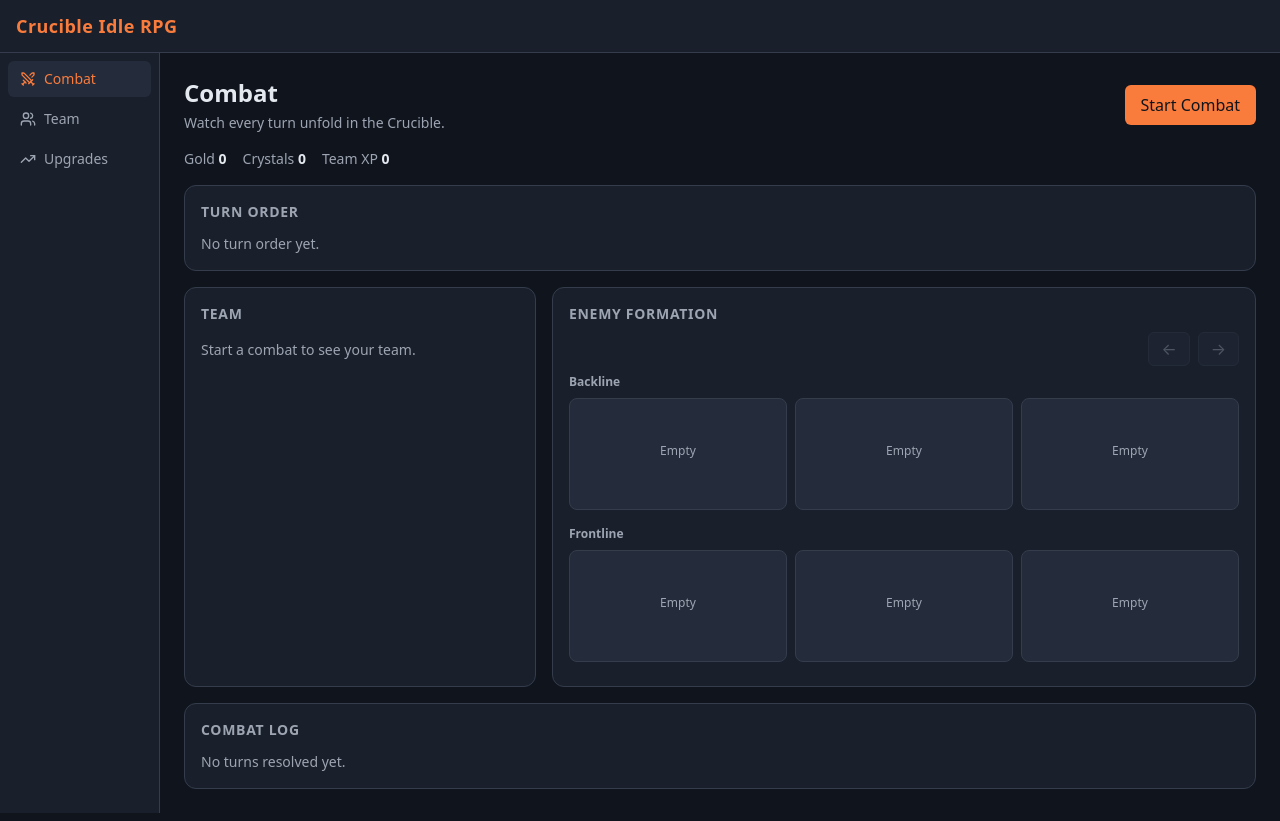
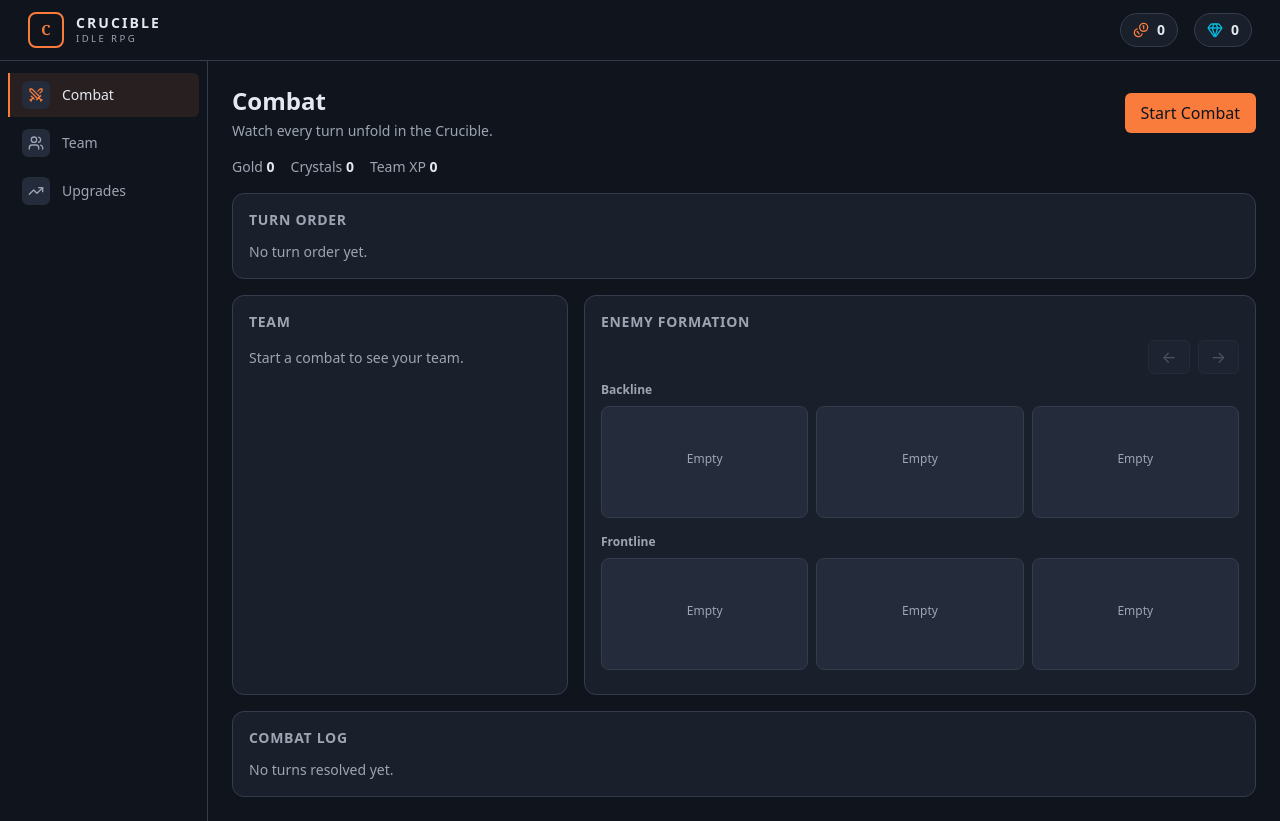
Before and after one commit to Cedust/CrucibleIdleRpg, a React (Vite) app: page / in a window 1280 px wide. Built offline with nearby package versions, Linux system fonts and the light colour scheme.

Commit message:
feat: redesign app shell

```diff
--- a/src/features/shell/AppShell.tsx
+++ b/src/features/shell/AppShell.tsx
@@ -1,10 +1,11 @@
-import { Swords, Users, TrendingUp } from 'lucide-react';
+import { Coins, Gem, Swords, TrendingUp, Users } from 'lucide-react';
 import { useEffect, type ComponentType } from 'react';
 import { useNavigationStore, VIEWS, type View } from './navigationStore';
 import { CombatScreen } from '@/features/combat/CombatScreen';
 import { useCombatStore } from '@/features/combat/combatStore';
 import { useCombatPlayback } from '@/features/combat/useCombatPlayback';
 import { useSaveStore } from '@/features/save/saveStore';
+import { formatNumber } from '@/shared/utils/formatNumber';
 
 const VIEW_META: Record<View, { label: string; icon: ComponentType<{ className?: string }> }> = {
   combat: { label: 'Combat', icon: Swords },
@@ -30,15 +31,45 @@ export function AppShell() {
 
   const activeView = useNavigationStore((s) => s.activeView);
   const setActiveView = useNavigationStore((s) => s.setActiveView);
+  const currencies = useSaveStore((state) => state.data?.currencies ?? null);
 
   return (
-    <div className="flex min-h-screen flex-col">
-      <header className="border-b border-border bg-surface px-4 py-3">
-        <h1 className="text-lg font-bold tracking-wide text-accent">Crucible Idle RPG</h1>
+    <div className="flex min-h-screen flex-col bg-background text-text">
+      <header className="flex items-center justify-between gap-4 border-b border-border bg-background px-4 py-3 sm:px-7">
+        <div className="flex items-center gap-3">
+          <div
+            aria-hidden="true"
+            className="flex size-9 items-center justify-center rounded-lg border-2 border-accent font-serif text-sm font-bold text-accent"
+          >
+            C
+          </div>
+          <div>
+            <h1
+              aria-label="Crucible Idle RPG"
+              className="text-sm font-bold leading-none tracking-[0.15em] text-text"
+            >
+              CRUCIBLE
+            </h1>
+            <p
+              aria-hidden="true"
+              className="mt-1 text-[0.6rem] leading-none tracking-[0.25em] text-text-muted"
+            >
+              IDLE RPG
+            </p>
+          </div>
+        </div>
+
+        <dl aria-label="Resources" className="flex items-center gap-2 sm:gap-4">
+          <ResourceChip icon={Coins} label="Gold" value={currencies?.gold} />
+          <ResourceChip icon={Gem} label="Crystals" value={currencies?.crystals} tone="info" />
+        </dl>
       </header>
 
-      <div className="flex flex-1">
-        <nav className="flex w-40 flex-col gap-1 border-r border-border bg-surface p-2">
+      <div className="flex min-h-0 flex-1">
+        <nav
+          aria-label="Primary navigation"
+          className="flex w-52 shrink-0 flex-col gap-1 border-r border-border bg-background/60 px-2 py-3"
+        >
           {VIEWS.map((view) => {
             const { label, icon: Icon } = VIEW_META[view];
             const isActive = view === activeView;
@@ -48,25 +79,59 @@ export function AppShell() {
                 type="button"
                 onClick={() => setActiveView(view)}
                 aria-current={isActive ? 'page' : undefined}
-                className={`flex items-center gap-2 rounded-md px-3 py-2 text-left text-sm font-medium transition-colors focus-visible:outline-2 focus-visible:outline-offset-2 focus-visible:outline-accent ${
+                className={`flex items-center gap-3 rounded-r-md border-l-2 px-3 py-2 text-left text-sm font-medium transition-colors focus-visible:outline-2 focus-visible:outline-offset-2 focus-visible:outline-accent ${
                   isActive
-                    ? 'bg-surface-raised text-accent'
-                    : 'text-text-muted hover:bg-surface-raised hover:text-text'
+                    ? 'border-accent bg-accent/10 text-text'
+                    : 'border-transparent text-text-muted hover:bg-surface hover:text-text'
                 }`}
               >
-                <Icon className="size-4" />
+                <span
+                  aria-hidden="true"
+                  className={`flex size-7 shrink-0 items-center justify-center rounded-md bg-surface-raised ${
+                    isActive ? 'text-accent' : 'text-text-muted'
+                  }`}
+                >
+                  <Icon className="size-4" />
+                </span>
                 {label}
               </button>
             );
           })}
         </nav>
 
-        <main className="min-w-0 flex-1 p-6">
+        <main className="min-w-0 flex-1 overflow-auto p-4 sm:p-6">
           {activeView === 'combat' && <CombatScreen />}
           {activeView === 'team' && <PlaceholderView label="Team" />}
           {activeView === 'upgrades' && <PlaceholderView label="Upgrades" />}
         </main>
       </div>
+    </div>
+  );
+}
+
+function ResourceChip({
+  icon: Icon,
+  label,
+  value,
+  tone = 'accent',
+}: {
+  icon: ComponentType<{ className?: string }>;
+  label: string;
+  value: number | undefined;
+  tone?: 'accent' | 'info';
+}) {
+  const displayValue = value === undefined ? '—' : formatNumber(value);
+
+  return (
+    <div className="flex items-center gap-2 rounded-full border border-border bg-surface px-3 py-1.5 text-sm">
+      <dt className="sr-only">{label}</dt>
+      <Icon
+        aria-hidden="true"
+        className={`size-4 ${tone === 'accent' ? 'text-accent' : 'text-info'}`}
+      />
+      <dd aria-label={`${label} amount`} className="font-semibold text-text">
+        {displayValue}
+      </dd>
     </div>
   );
 }
--- a/src/index.css
+++ b/src/index.css
@@ -25,6 +25,7 @@
   --color-danger: oklch(0.63 0.22 25);
   --color-success: oklch(0.72 0.17 150);
   --color-warning: oklch(0.8 0.16 85);
+  --color-info: oklch(0.72 0.13 220);
 }
 
 html {
```
Also changed, not shown: 1 other file (tests, documents, lock files or other folders).
